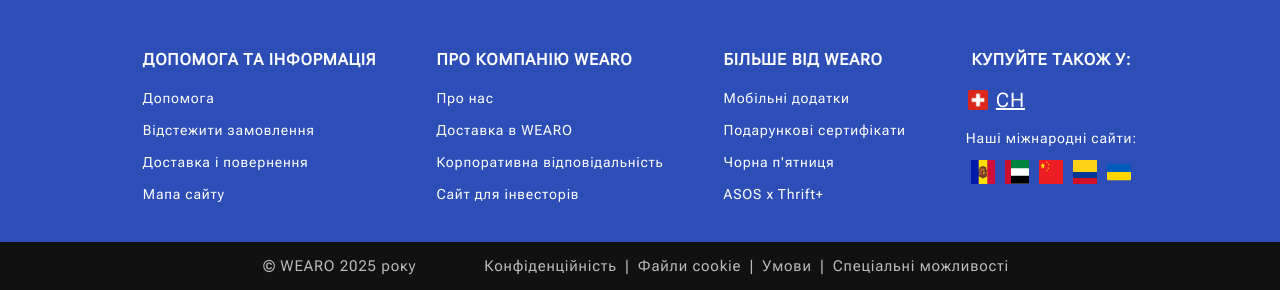
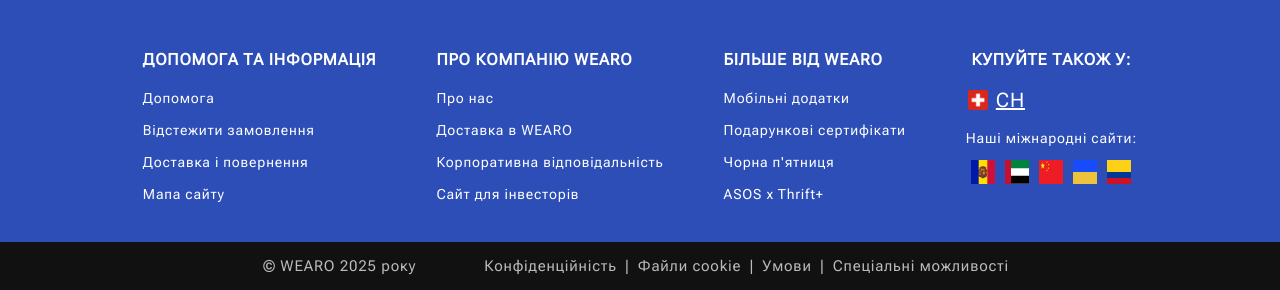
Before and after one commit to Asoss/WEARO, a Django app: page /cart/ in a window 1280 px wide. Shown: the part 700-990 px from the top of the page. Run offline with Django 5.2, Linux system fonts and the light colour scheme.

Commit message:
changed flags

```diff
--- a/myproject/main/templates/main/base.html
+++ b/myproject/main/templates/main/base.html
@@ -173,8 +173,8 @@
                 <li><img src="{% static 'icons/ch.jpg' %}" alt="Швейцарія"></li>
                 <li><img src="{% static 'icons/md.jpg' %}" alt="Молдова"></li>
                 <li><img src="{% static 'icons/cn.jpg' %}" alt="Китай"></li>
+                <li><img src="{% static 'icons/ua2.jpg' %}" alt="Україна"></li>
                 <li><img src="{% static 'icons/co.jpg' %}" alt="Колумбія"></li>
-                <li><img src="{% static 'icons/ua.png' %}" alt="Україна"></li>
             </ul>
         </div>
     </div>
```
